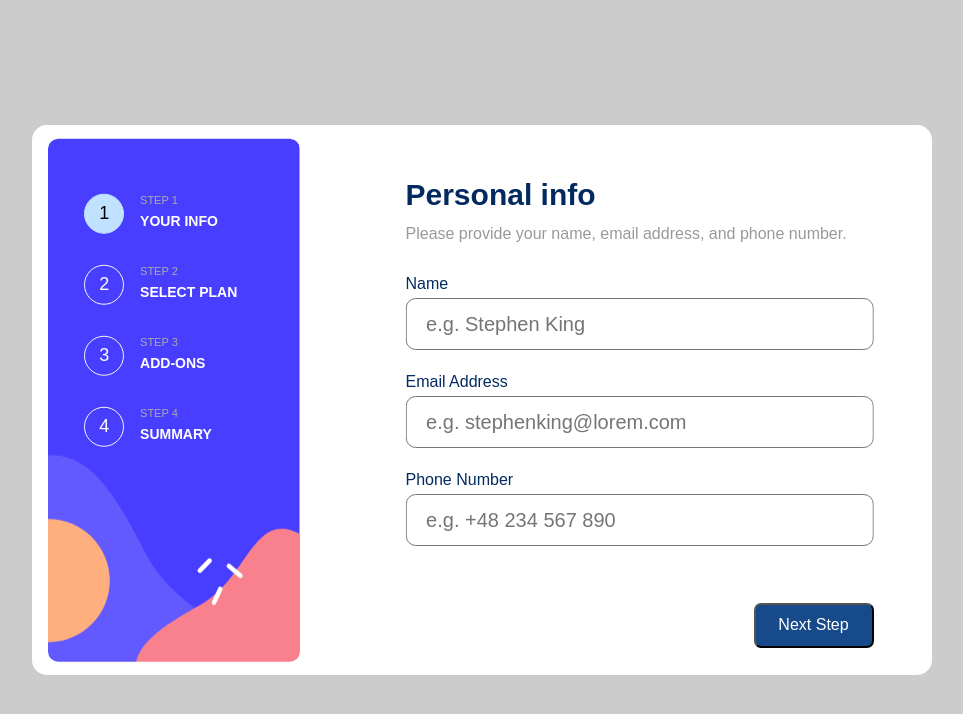
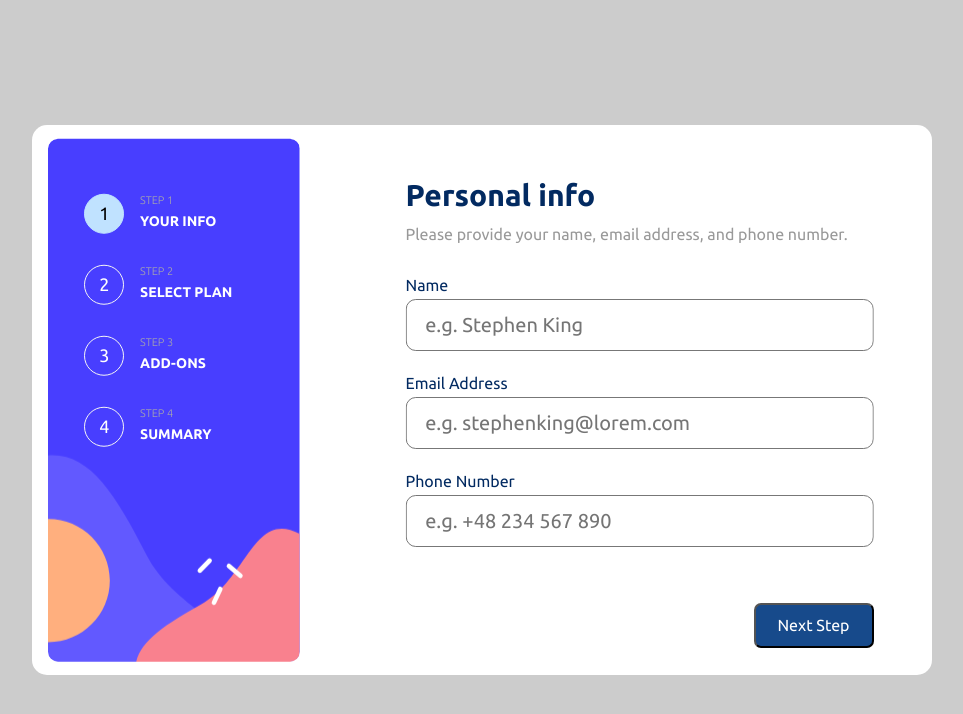
Before and after one commit to J-a-r-e-k/Formularz, a plain HTML site: page index.html in a window 1280 px wide. Shown: the whole page, without its empty margins (158-1121 px from the left). Drawn offline with Linux system fonts and the light colour scheme.

Commit message:
update and add Fonts Ubuntu

```diff
--- a/form.js/form.js
+++ b/form.js/form.js
@@ -37,7 +37,9 @@ const btn = () => {
     arrayNumber.forEach((e) => e.classList.remove('navigation--active'));
     arrayNumber[numberStep].classList.add('navigation--active');
   }
-  arrayStep[indexStep].style.cursor = 'pointer'; // Dodanie "Pointer" na aktywne NR Postępu //
+  if (indexStep < 4) {
+    arrayStep[indexStep].style.cursor = 'pointer';
+  } // Dodanie "Pointer" na aktywne NR Postępu //
 };
 btn();
 // Sprawdzanie wypełnienia danych //
--- a/index.html
+++ b/index.html
@@ -12,6 +12,12 @@
       referrerpolicy="no-referrer"
     />
     <link rel="stylesheet" href="css/multiForm.css" />
+    <link rel="preconnect" href="https://fonts.googleapis.com" />
+    <link rel="preconnect" href="https://fonts.gstatic.com" crossorigin />
+    <link
+      href="https://fonts.googleapis.com/css2?family=Ubuntu:ital,wght@0,300;0,400;0,500;0,700;1,300;1,400;1,500;1,700&display=swap"
+      rel="stylesheet"
+    />
   </head>
   <body>
     <div class="window">
--- a/sass/_end.scss
+++ b/sass/_end.scss
@@ -4,7 +4,7 @@
   img {
     padding-bottom: 1%;
   }
-  h1 {
+  h2 {
     margin: 3% 0;
     font-size: 3rem;
     color: #022a61;
--- a/sass/_global.scss
+++ b/sass/_global.scss
@@ -4,7 +4,7 @@
   box-sizing: border-box;
   list-style: none;
   font-size: 10px;
-  font-family: Arial, Helvetica, sans-serif;
+  font-family: ubuntu, Arial, Helvetica, sans-serif;
   @media (max-width: 300px) {
     font-size: 9px;
   }
```
Also changed, not shown: css/multiForm.css, 1 other file.
